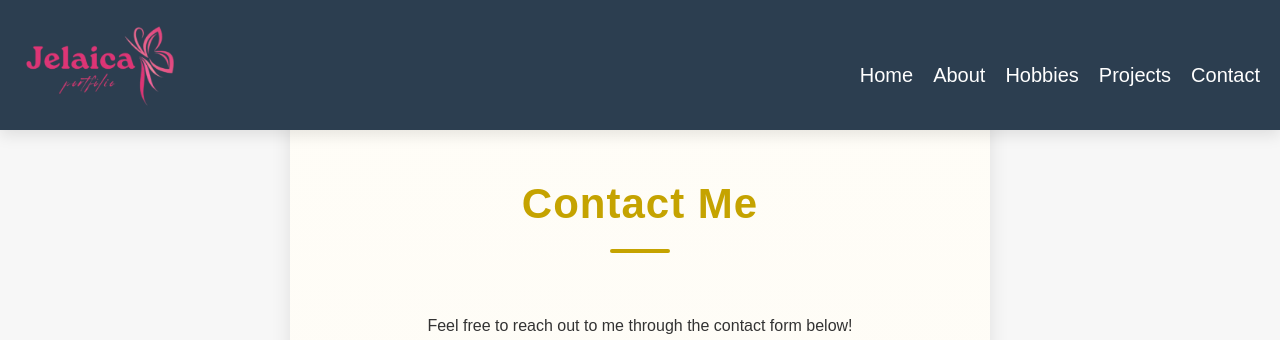
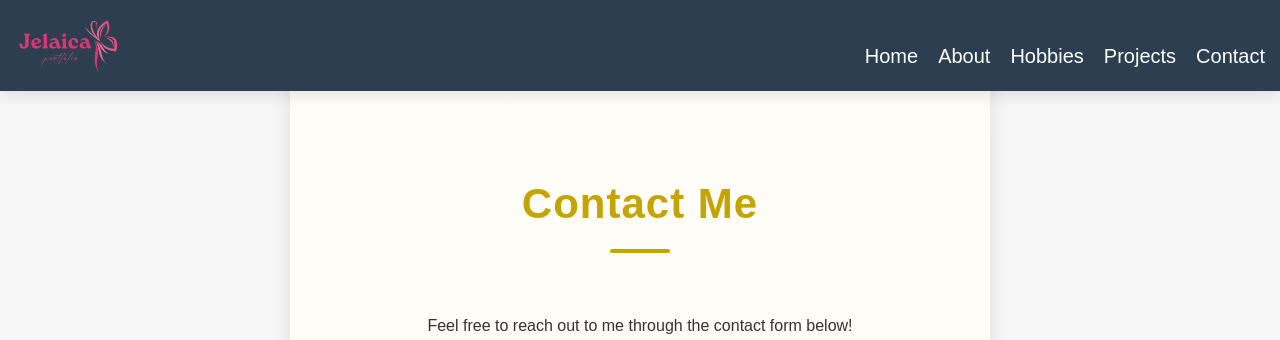
Before and after one commit to jelaica22/my-portfolio, a Django app: page /contact/ in a window 1280 px wide. Shown: the top 340 px of the page. Run offline with Django 5.2, Linux system fonts and the light colour scheme.

Commit message:
Updated styles and base template

```diff
--- a/main/static/main/css/style.css
+++ b/main/static/main/css/style.css
@@ -29,7 +29,7 @@ header .container {
     display: flex;
     justify-content: space-between;
     align-items: center;
-    padding: 20px;
+    padding: 15px;
 }
 
 header h1.logo {
--- a/main/templates/main/base.html
+++ b/main/templates/main/base.html
@@ -16,7 +16,7 @@
 <header>
     <div class="container">
         <h1 class="logo">
-          <img src="{% static 'main/images/pot.png' %}" alt="Logo" style="height: 90px; vertical-align: middle;">
+          <img src="{% static 'main/images/pot.png' %}" alt="Logo" style="height: 60px; vertical-align: middle;">
         </h1>
         <!-- Menu Toggle (hamburger) -->
         <button id="menu-toggle">&#9776;</button>
```
